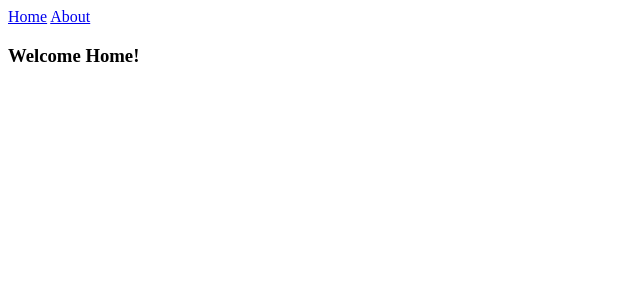
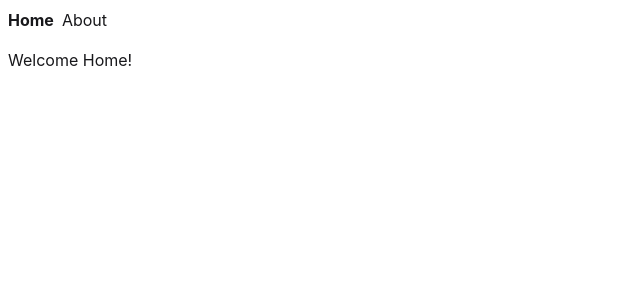
Before and after one commit to VladislavNed/yvso-cafe, a React (Vite) app: page / in a window 1280 px wide. Shown: the top 300 px of the page, without its empty margins (0-640 px from the left). Built offline with nearby package versions, Linux system fonts and the light colour scheme.

Commit message:
feat: update CSS imports to include Tailwind and DaisyUI

```diff
--- a/src/App.tsx
+++ b/src/App.tsx
@@ -1,4 +1,4 @@
-import "./App.css";
+import "./index.css";
 
 function App() {
   return (
--- a/src/index.css
+++ b/src/index.css
@@ -0,0 +1,2 @@
+@import "tailwindcss";
+@plugin "daisyui";
--- a/src/routes/index.tsx
+++ b/src/routes/index.tsx
@@ -1,4 +1,5 @@
 import { createFileRoute } from "@tanstack/react-router";
+import "../index.css";
 
 export const Route = createFileRoute("/")({
   component: Index,
```
